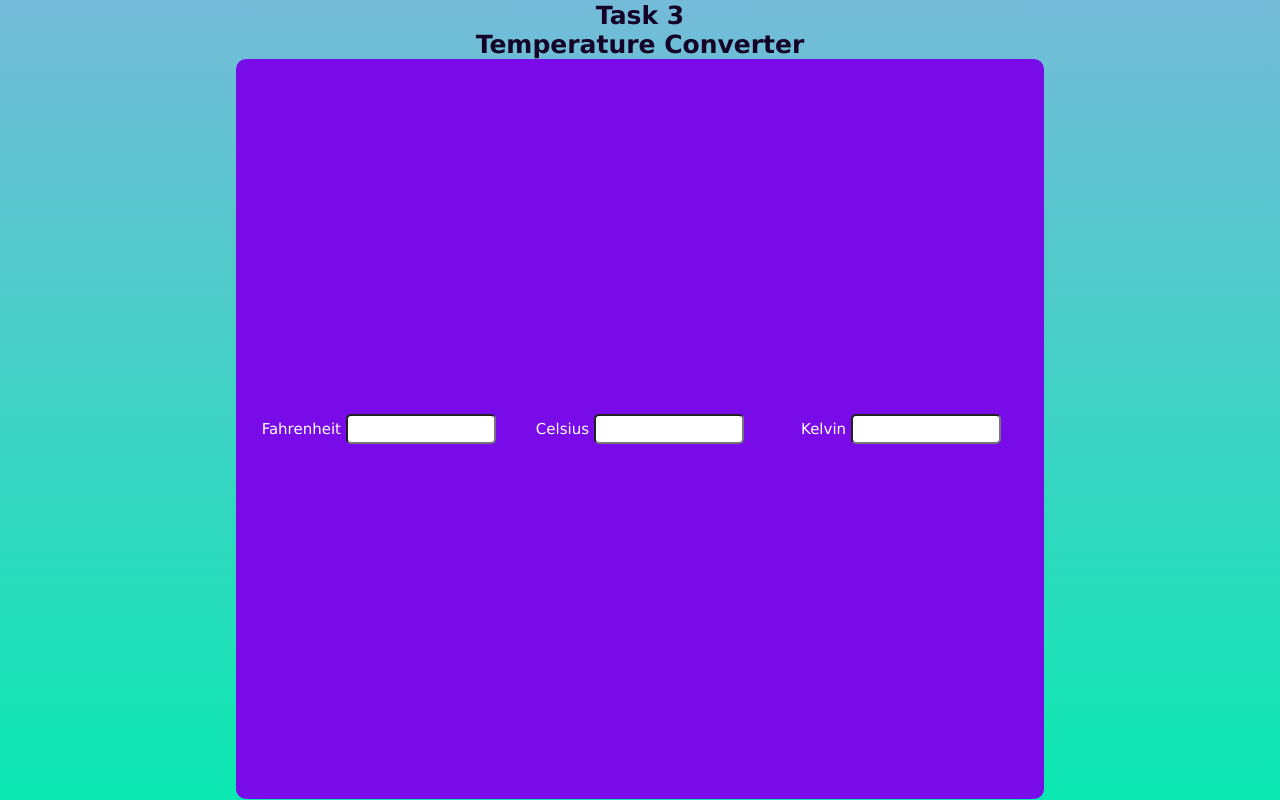
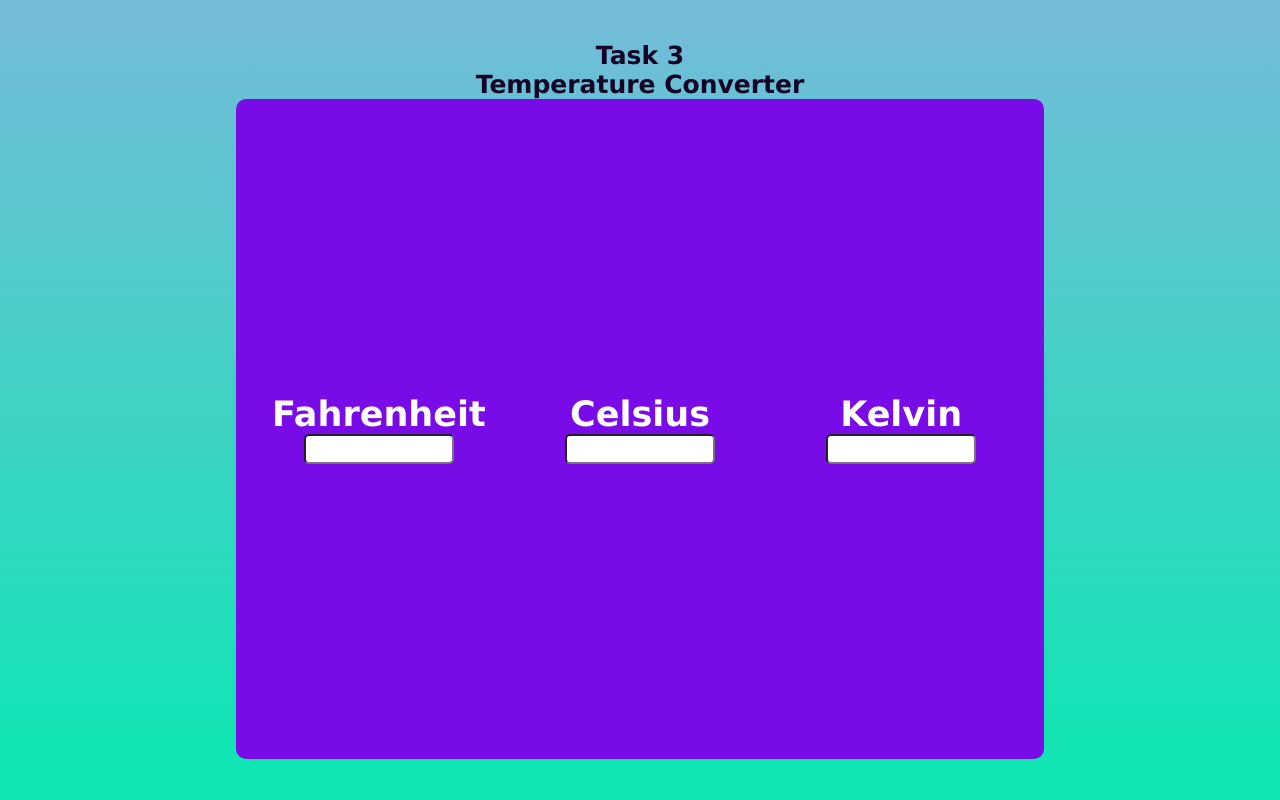
Before and after one commit to dewanshukaushik/OIBSIP, a plain HTML site: page task3/index.html in a window 1280 px wide. Drawn offline with Linux system fonts and the light colour scheme.

Commit message:
Update index.html

```diff
--- a/task3/index.html
+++ b/task3/index.html
@@ -26,7 +26,7 @@
     .converter-row {
         display: flex;
         width: 60%;
-        height: 80%;
+        height: 70%;
         justify-content: space-between;
         align-items: center;
         background: rgb(121, 11, 232);
@@ -40,9 +40,9 @@
     }
 
     .col label {
-        font-size: 15px;
-        font-weight: 500;
-        margin-bottom: 10px;
+        font-size: 35px;
+        font-weight: 700;
+        margin-bottom: 20px;
         color: #fff;
     }
 
```
